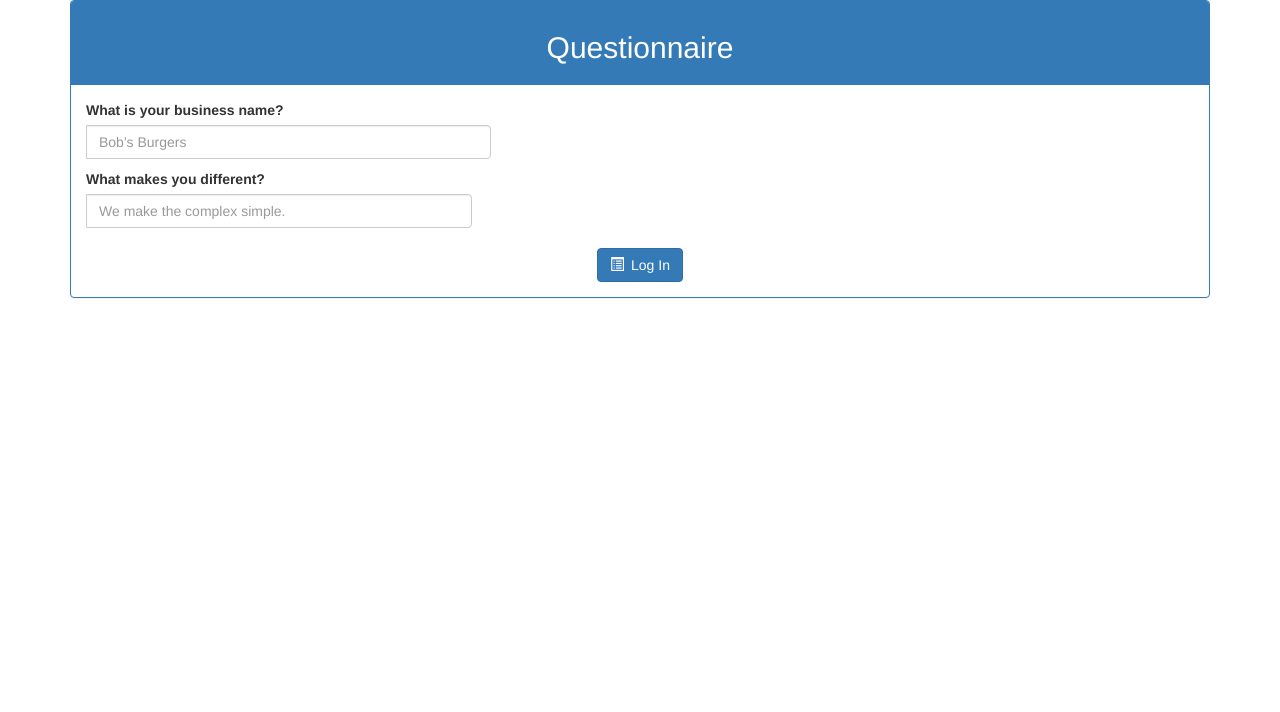
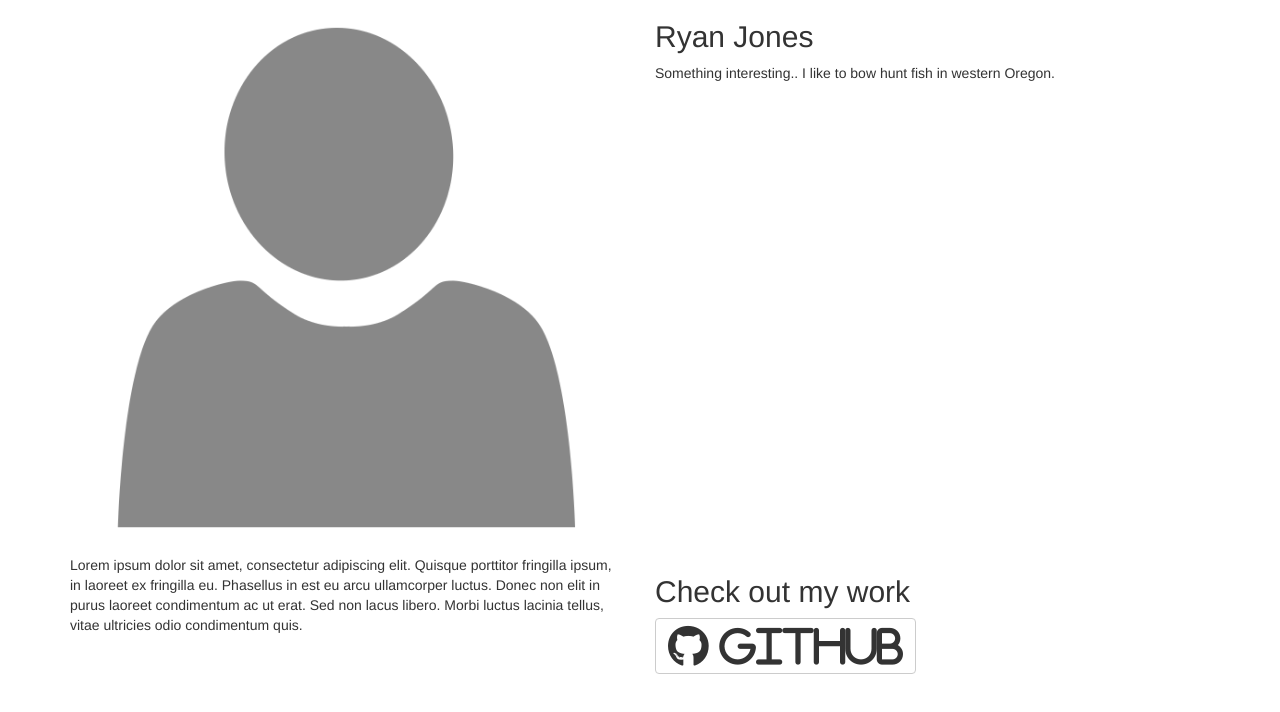
Before and after one commit to Znergy/epicodus-profiles, a plain HTML site: page individual.html in a window 1280 px wide. Drawn offline with nearby package versions, Linux system fonts and the light colour scheme.

Commit message:
add divs and classes to better control css

```diff
--- a/individual.html
+++ b/individual.html
@@ -15,31 +15,37 @@
     <meta name="viewport" content="width=device-width, initial-scale=1.0">
     <!-- Bootstrap -->
     <link href="https://maxcdn.bootstrapcdn.com/bootstrap/3.3.7/css/bootstrap.min.css" rel="stylesheet" integrity="sha384-BVYiiSIFeK1dGmJRAkycuHAHRg32OmUcww7on3RYdg4Va+PmSTsz/K68vbdEjh4u" crossorigin="anonymous">
+    <!-- Font Awesome Icons -->
+    <link rel="stylesheet" href="css/font-awesome.min.css">
+    <!-- Google Fonts -->
+    <link href="https://fonts.googleapis.com/css?family=Fredoka+One|Merienda|Roboto" rel="stylesheet">
     <!-- Custom CSS -->
-    <link href="css/styles.css" rel="stylesheet" type="text/css">
+    <link href="css/individual.css" rel="stylesheet" type="text/css">
   </head>
   <body>
     <div class="container">
-      <div class="panel panel-primary">
-        <div class="panel-heading">
-          <h2>Questionnaire</h2>
+      <div class="row top-main-div">
+        <div class="col-md-6 logo">
+          <img src="img/grey-person.png" alt="person" class="img-responsive center-image">
         </div>
-        <div class="panel-body">
-          <form class="loginForm">
-            <div class="input-group">
-              <label>What is your business name?</label>
-              <input class="form-control" id="businessName" placeholder="Bob's Burgers" type="text" />
-            </div>
-            <div class="input-group">
-              <label>What makes you different?</label>
-              <input class="form-control" id="mainHeader" placeholder="We make the complex simple." type="text" />
-            </div>
-            <div class="buttonStyles">
-              <button class="btn btn-primary" type="button" id="submitBtn">
-                  <span class="glyphicon glyphicon-list-alt iconStyle"></span>Log In
-              </button>
-            </div>
-          </form>
+        <div class="col-md-6 content-main">
+          <div class="border-style">
+            <h2>Ryan Jones</h2>
+          </div>
+          <p>Something interesting.. I like to bow hunt fish in western Oregon.</p>
+        </div>
+      </div>
+      <div class="row bottom-div">
+        <div class="col-md-6 content-secondary">
+          <p>Lorem ipsum dolor sit amet, consectetur adipiscing elit. Quisque porttitor fringilla ipsum, in laoreet ex fringilla eu. Phasellus in est eu arcu ullamcorper luctus. Donec non elit in purus laoreet condimentum ac ut erat. Sed non lacus libero. Morbi luctus lacinia tellus, vitae ultricies odio condimentum quis.</p>
+        </div>
+        <div class="col-md-6 github-div">
+          <div class="github-btn">
+            <h2>Check out my work</h2>
+            <a class="btn btn-default" href="https://github.com/Znergy" target="_blank">
+              <i class="fa fa-github fa-3x" aria-hidden="true" title="GitHub"><span class="github-font"> GitHub</span></i>
+            </a>
+          </div>
         </div>
       </div>
     </div>
```
